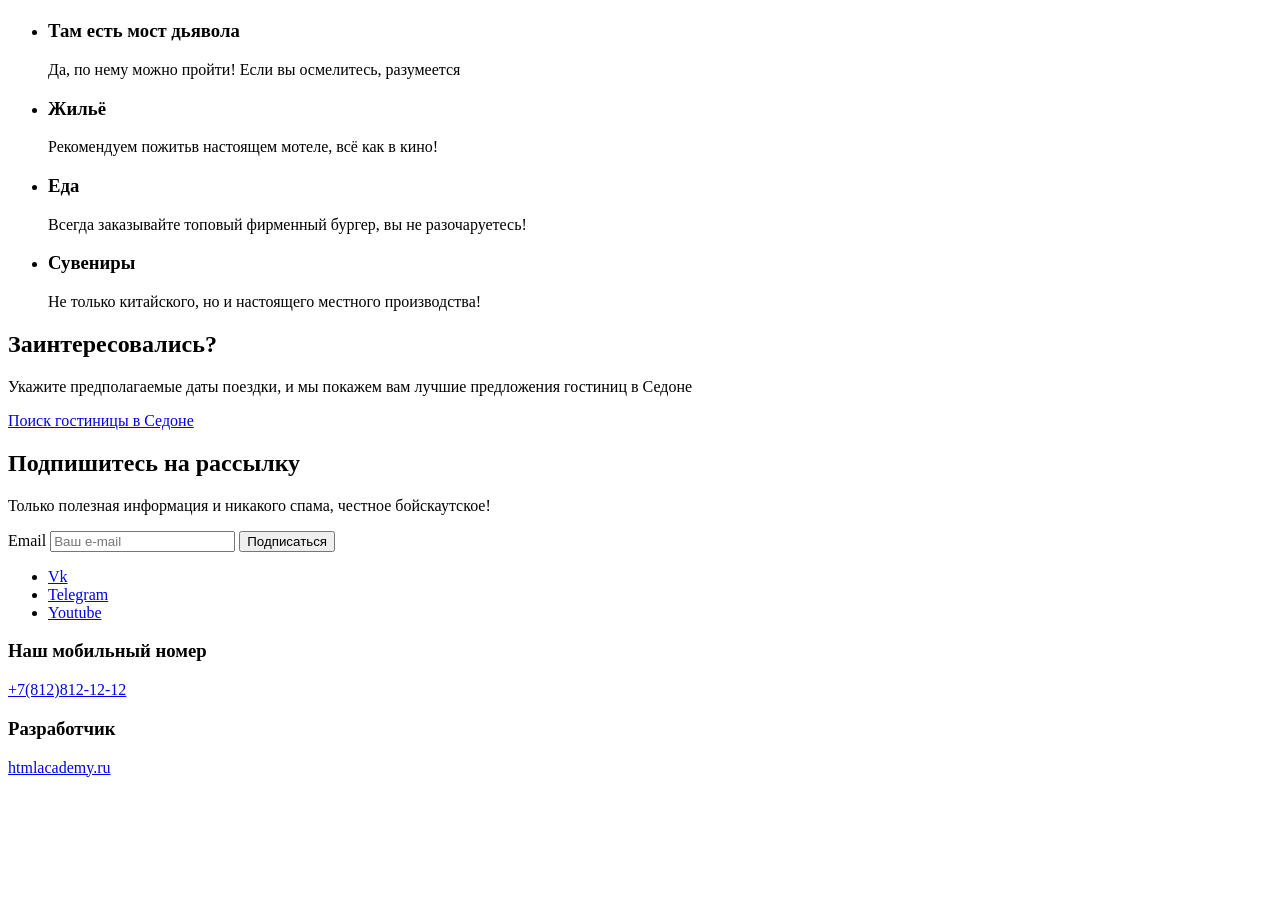
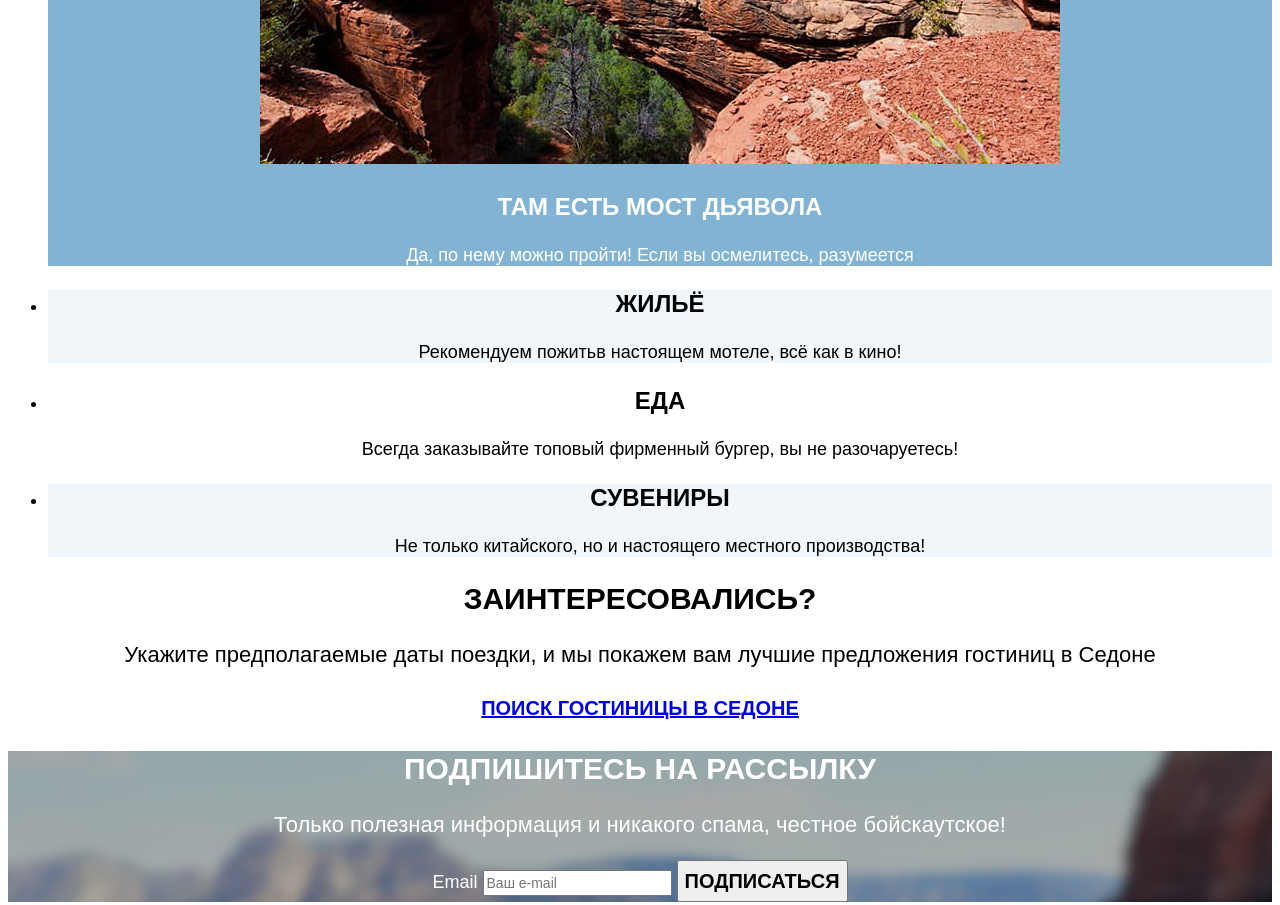
Before and after one commit to htmlacademy-htmlcss/1577215-sedona-35, a plain HTML site: page index.html in a window 1280 px wide. Shown: the part 1846-2751 px from the top of the page. Before the commit the page ends 2631 px from the top, so only its background shows below. Drawn offline with Linux system fonts and the light colour scheme; a web font is replaced by a local one.

Commit message:
Добавляет базовую стилизацию для главной страницы

```diff
--- a/index.html
+++ b/index.html
@@ -3,6 +3,7 @@
 <head>
   <meta charset="utf-8">
   <title>HTML Academy: Седона</title>
+  <link rel="stylesheet" href="styles/styles.css">
 </head>
 <body>
   <header class="page-header">
@@ -32,10 +33,8 @@
             <span class="visually-hidden">Избранное</span>
           </a>
         </li>
-        <li class="navigation-item">
-          <a class="navigation-link" href="#">Хочу сюда!</a>
-        </li>
       </ul>
+      <a class="choose-button" href="#">Хочу сюда!</a>
     </nav>
   </header>
   <main class="main-index">
@@ -45,7 +44,7 @@
     </section>
     <section class="advantages">
       <h2 class="advantages-title">Седона — небольшой городок в Аризоне, заслуживающий большего!</h2>
-      <p>Рассмотрим причины, по которым Седона круче, чем Гранд-Каньон!</p>
+      <p class="advantages-title-text">Рассмотрим причины, по которым Седона круче, чем Гранд-Каньон!</p>
       <ul class="advantages-list">
         <li class="advantages-item">
           <h3 class="advantages-item-title">Настоящий городок</h3>
@@ -63,9 +62,9 @@
         <li class="advantages-item">
           <h3 class="advantages-item-title">Мало туристов</h3>
           <p>Большинство едет в Гранд Каньон и толпится там</p>
-          <img alt="Горы" class="advantages-landscape" src="img/advantages-photo-2.jpg" width="800" height="384">
         </li>
         <li class="advantages-item">
+          <img alt="Горы" class="advantages-landscape" src="img/advantages-photo-2.jpg" width="800" height="384">
           <h3 class="advantages-item-title">Там есть мост дьявола</h3>
           <p>Да, по нему можно пройти! Если вы осмелитесь, разумеется</p>
         </li>
@@ -85,11 +84,12 @@
     </section>
     <section class="interesting">
       <h2 class="interesting-title">Заинтересовались?</h2>
-      <p>Укажите предполагаемые даты поездки, и мы покажем вам лучшие предложения гостиниц в Седоне</p><a href="catalog.html">Поиск гостиницы в Седоне</a>
+      <p class="interesting-text">Укажите предполагаемые даты поездки, и мы покажем вам лучшие предложения гостиниц в Седоне</p>
+      <a class="interesting-button" href="catalog.html">Поиск гостиницы в Седоне</a>
     </section>
     <section class="subscribe">
       <h2 class="subscribe-title">Подпишитесь на рассылку</h2>
-      <p>Только полезная информация и никакого спама, честное бойскаутское!</p>
+      <p class="subscribe-text">Только полезная информация и никакого спама, честное бойскаутское!</p>
       <form class="subscribe-form" method="post">
         <label for="subscribe-email">Email</label>
         <input class="field" id="subscribe-email" name="subscribe-email" placeholder="Ваш e-mail" type="email">
@@ -120,7 +120,7 @@
     </section>
     <section class="footer-contacts">
       <h3 class="visually-hidden">Наш мобильный номер</h3>
-      <a class="footer-contacts-address-phone" href="tel:+78128121212">+7(812)812-12-12</a>
+      <a class="footer-contacts-address-phone" href="tel:+78128121212">+7 (812) 812-12-12</a>
     </section>
     <section class="copyrighter">
       <h3 class="visually-hidden">Разработчик</h3>
--- /dev/null
+++ b/styles/styles.css
@@ -0,0 +1,144 @@
+@font-face {
+  font-family: "PT Sans";
+  font-style: normal;
+  font-weight: 400;
+  src: url("fonts/ptsans-400.woff2") format("woff2");
+  font-display: swap;
+}
+
+@font-face {
+  font-family: "PT Sans";
+  font-style: normal;
+  font-weight: 700;
+  src: url("fonts/ptsans-700.woff2") format("woff2");
+  font-display: swap;
+}
+
+body {
+  font-family: "PT Sans", sans-serif;
+  font-size: 18px;
+  line-height: 21px;
+}
+
+.navigation-link {
+  font-family: "PT Sans", sans-serif;
+  font-size: 20px;
+  line-height: 24px;
+  font-weight: 700;
+  color: #000000;
+  text-align: left;
+  text-decoration: none;
+}
+
+h2 {
+  font-size: 30px;
+  line-height: 36px;
+  font-weight: 700;
+  text-transform: uppercase;
+}
+
+.hero {
+  text-align: center;
+  background-color: #82eff9;
+  background-image: url("../img/index-background.jpg");
+  background-size: 100% auto;
+  background-repeat: no-repeat;
+}
+
+.subscribe {
+  background-image: url("../img/blur-background.jpg");
+  background-size: 100% auto;
+  background-repeat: no-repeat;
+}
+
+.advantages {
+  text-align: center;
+}
+
+.advantages-title-text {
+  font-size: 22px;
+  line-height: 26px;
+}
+
+.advantages-item-title {
+  font-size: 24px;
+  line-height: 28px;
+  font-weight: 700;
+  text-transform: uppercase;
+}
+
+.interesting {
+  text-align: center;
+}
+
+.subscribe {
+  text-align: center;
+  color: #ffffff;
+}
+
+.choose-button {
+  font-size: 16px;
+  line-height: 20px;
+  text-transform: uppercase;
+}
+
+.interesting-text {
+  font-size: 22px;
+  line-height: 26px;
+}
+
+.interesting-button {
+  text-transform: uppercase;
+  font-size: 20px;
+  line-height: 36px;
+  font-weight: 700;
+}
+
+.subscribe-text {
+  font-size: 22px;
+  line-height: 26px;
+}
+
+.subscribe-button {
+  text-transform: uppercase;
+  font-size: 20px;
+  line-height: 36px;
+  font-weight: 700;
+}
+
+.field {
+  font-size: 14px;
+  line-height: 20px;
+}
+
+.footer-contacts-address-phone {
+  color: #000000;
+  text-decoration: none;
+  font-size: 40px;
+  line-height: 40px;
+}
+
+.advantages-item:nth-of-type(1),
+.advantages-item:nth-of-type(5) {
+  color: #ffffff;
+  background-color: #82B3D3;
+}
+
+.advantages-item:nth-of-type(2n) {
+  background-color: rgba(131, 179, 211, 0.12);
+}
+
+.advantages-item:nth-of-type(3) {
+  background-color: rgba(131, 179, 211, 0.2);
+}
+
+.vk-button,
+.telegram-button,
+.youtube-button {
+  font-size: 20px;
+  line-height: 24px;
+  font-weight: 700;
+  color: #000000;
+  text-transform: uppercase;
+  text-decoration: none;
+}
```
Also changed, not shown: img/index-background.jpg (added).
